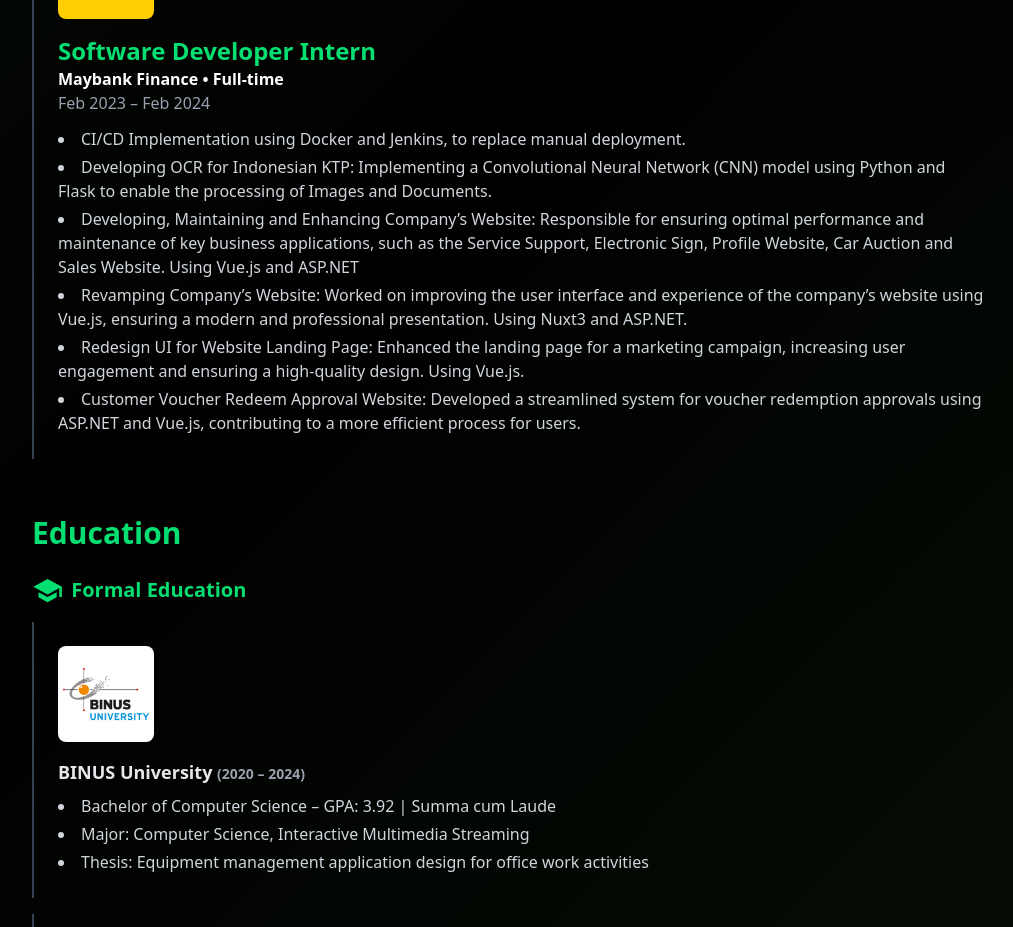
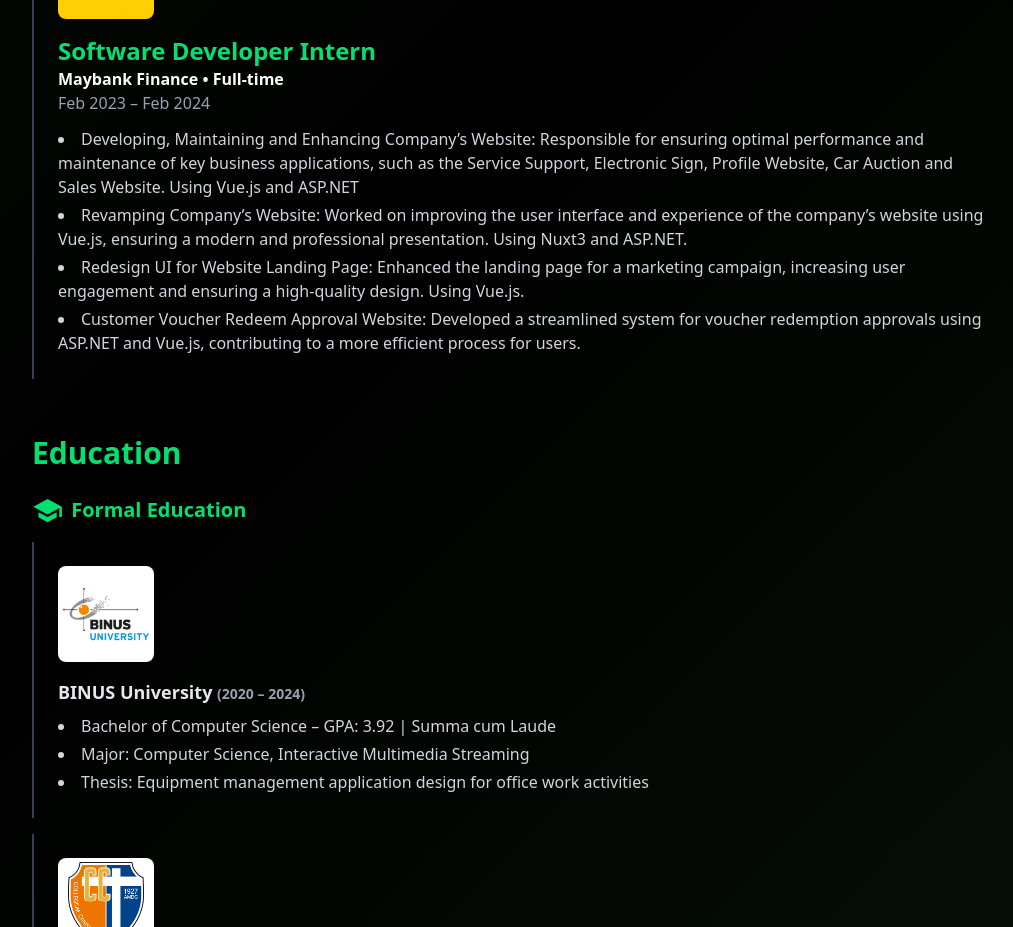
Before and after one commit to FilbertSevilen1/Portfolio, a Next.js app: page / in a window 1280 px wide. Shown: the part 1940-2867 px from the top of the page, without its empty margins (120-1133 px from the left). Built offline with nearby package versions, Linux system fonts and the light colour scheme.

Commit message:
Experience Update

```diff
--- a/src/components/Experience.tsx
+++ b/src/components/Experience.tsx
@@ -39,8 +39,6 @@ const experiences = [
     logo: "/images/logo/mayfin.webp",
     href: "https://www.maybankfinance.co.id",
     details: [
-      "CI/CD Implementation using Docker and Jenkins, to replace manual deployment.",
-      "Developing OCR for Indonesian KTP: Implementing a Convolutional Neural Network (CNN) model using Python and Flask to enable the processing of Images and Documents.",
       "Developing, Maintaining and Enhancing Company’s Website: Responsible for ensuring optimal performance and maintenance of key business applications, such as the Service Support, Electronic Sign, Profile Website, Car Auction and Sales Website. Using Vue.js and ASP.NET",
       "Revamping Company’s Website: Worked on improving the user interface and experience of the company’s website using Vue.js, ensuring a modern and professional presentation. Using Nuxt3 and ASP.NET.",
       "Redesign UI for Website Landing Page: Enhanced the landing page for a marketing campaign, increasing user engagement and ensuring a high-quality design. Using Vue.js.",
```
